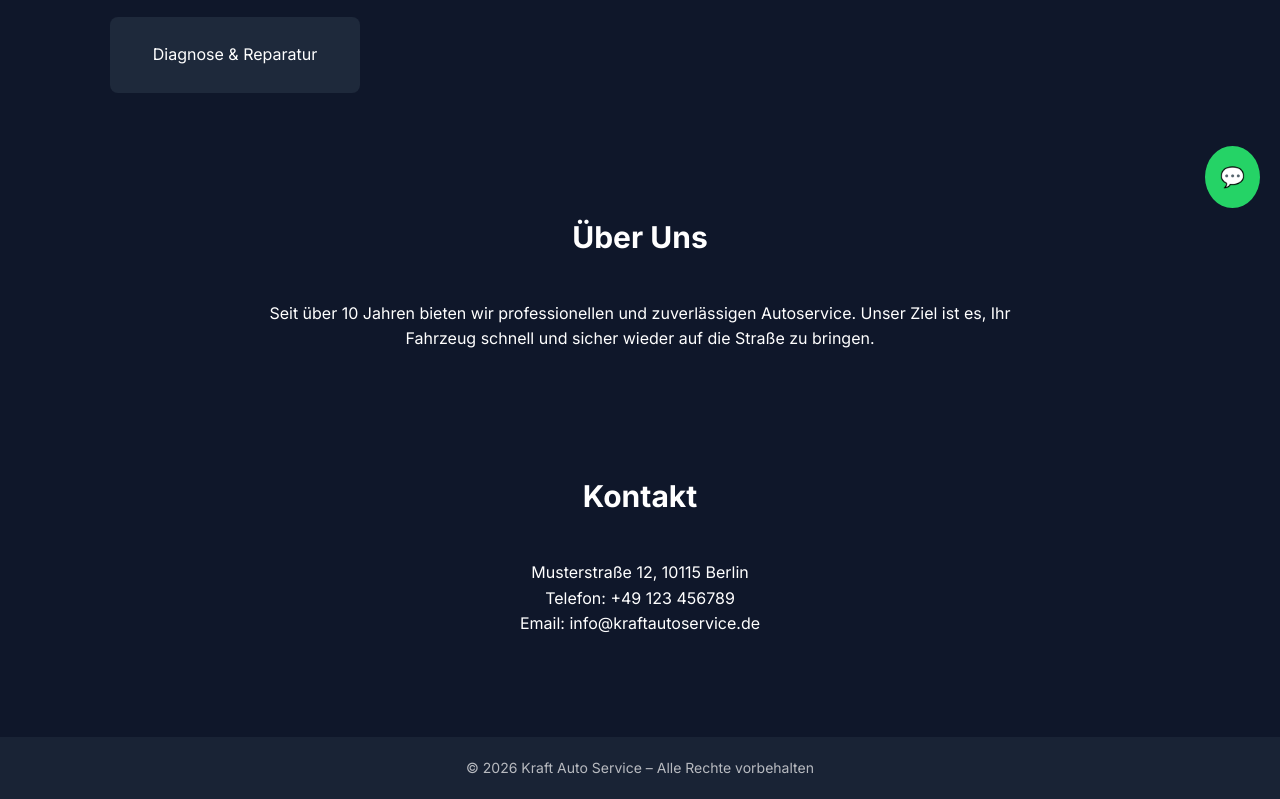
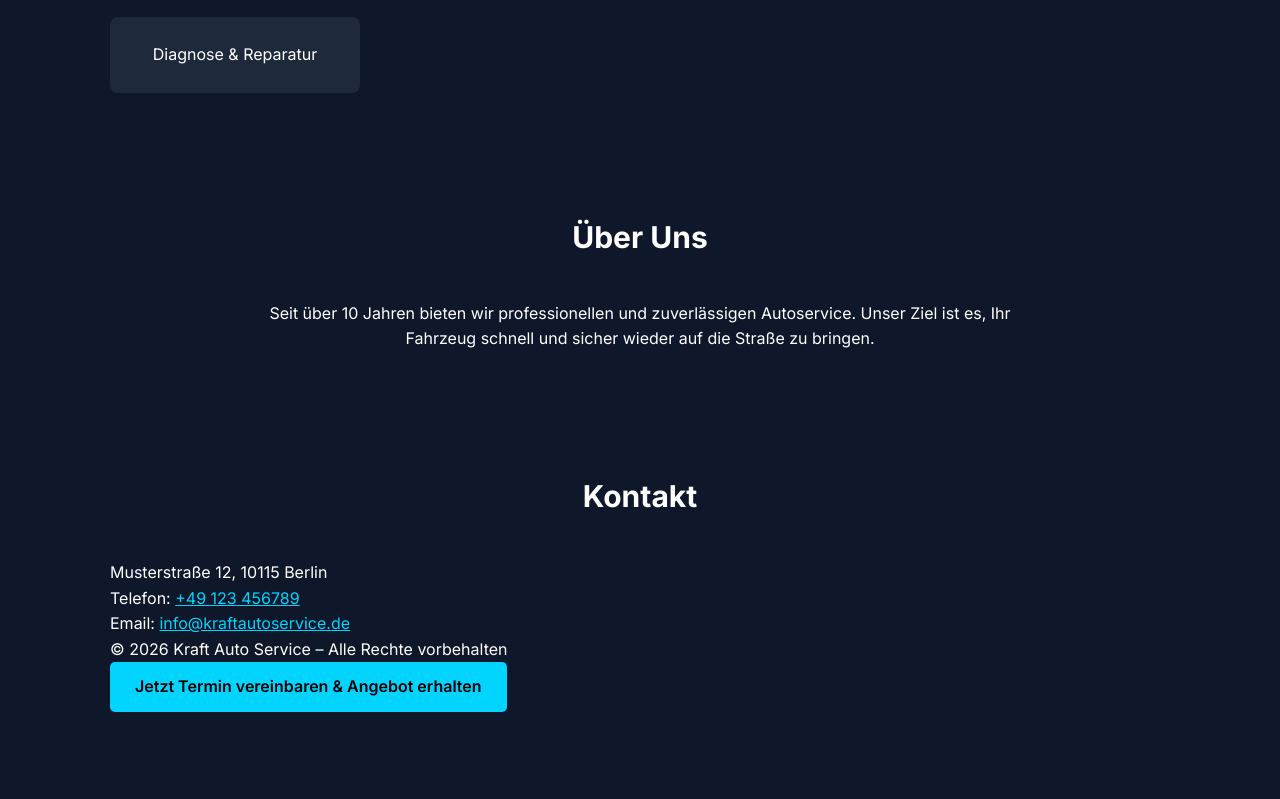
Before and after one commit to Anisshehu/Auto-de-service, a plain HTML site: page index.html in a window 1280 px wide. Shown: the part 572-1371 px from the top of the page. After the commit the page ends 1344 px from the top, so only its background shows below. Drawn offline with Linux system fonts and the light colour scheme.

Commit message:
auto index.html

```diff
--- a/index.html
+++ b/index.html
@@ -88,11 +88,34 @@ h2{
     max-width:800px;
     margin:auto;
 }
-
+<section>
+    <h2>Kundenmeinungen</h2>
+    <div class="services">
+        <div class="card">
+            ⭐⭐⭐⭐⭐<br><br>
+            "Super Service und sehr freundlich.
+            Ich komme definitiv wieder!"<br>
+            – Kunde aus Berlin
+        </div>
+        <div class="card">
+            ⭐⭐⭐⭐⭐<br><br>
+            "Schnelle Reparatur und faire Preise."
+            <br>– Michael T.
+        </div>
+    </div>
+</section>
 .contact{
     text-align:center;
 }
-
+<br><br>
+<iframe
+src="https://www.google.com/maps?q=Berlin&output=embed"
+width="100%"
+height="300"
+style="border:0; border-radius:8px;"
+allowfullscreen=""
+loading="lazy">
+</iframe>
 footer{
     text-align:center;
     padding:20px;
@@ -146,15 +169,15 @@ footer{
 <section id="kontakt" class="contact">
     <h2>Kontakt</h2>
     <p>Musterstraße 12, 10115 Berlin</p>
-    <p>Telefon: +49 123 456789</p>
-    <p>Email: info@kraftautoservice.de</p>
-</section>
+    <p>Telefon: <a href="tel:+49123456789" style="color:#00d4ff;">+49 123 456789</a></p>
+<p>Email: <a href="mailto:info@kraftautoservice.de" style="color:#00d4ff;">info@kraftautoservice.de</a></p>
+
 
 <footer>
     © 2026 Kraft Auto Service – Alle Rechte vorbehalten
 </footer>
 
-<a href="https://wa.me/49123456789" class="whatsapp">💬</a>
+<a href="#kontakt" class="btn">Jetzt Termin vereinbaren & Angebot erhalten</a>
 
 </body>
 </html>
```
